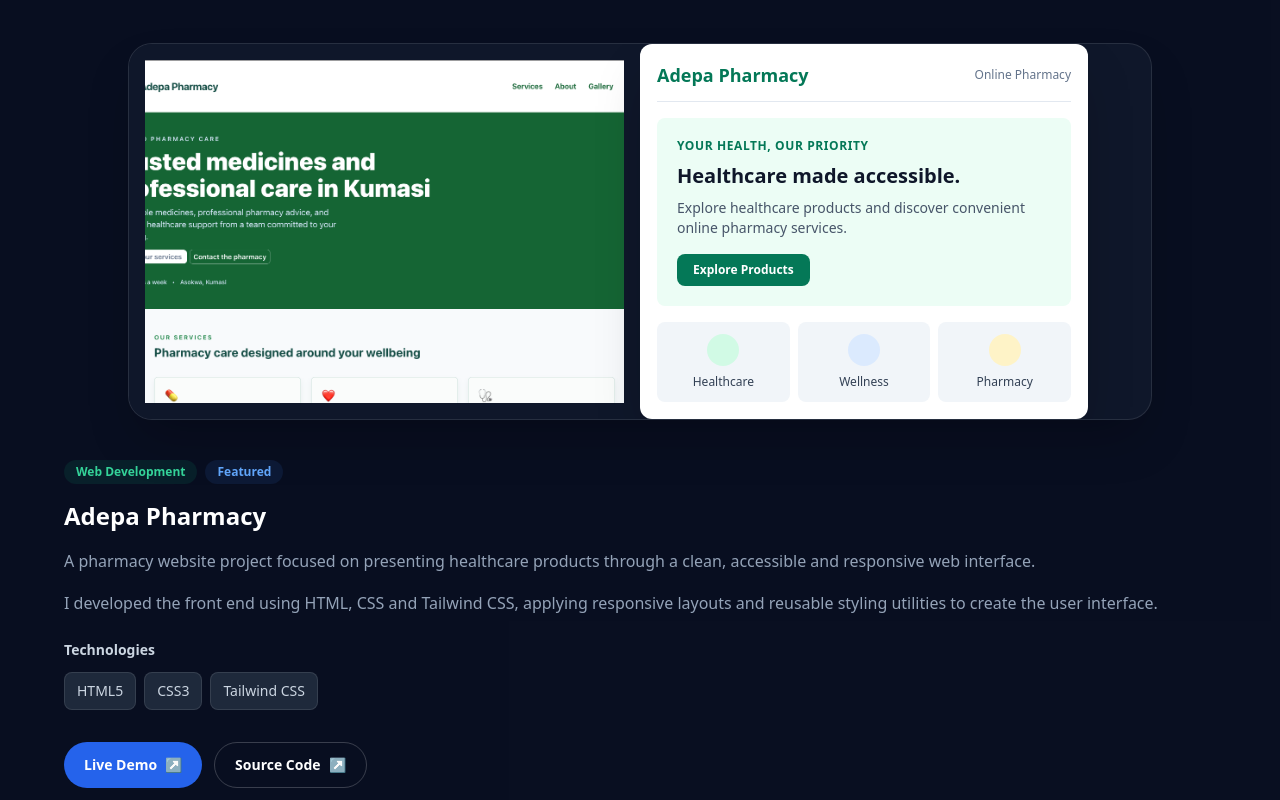
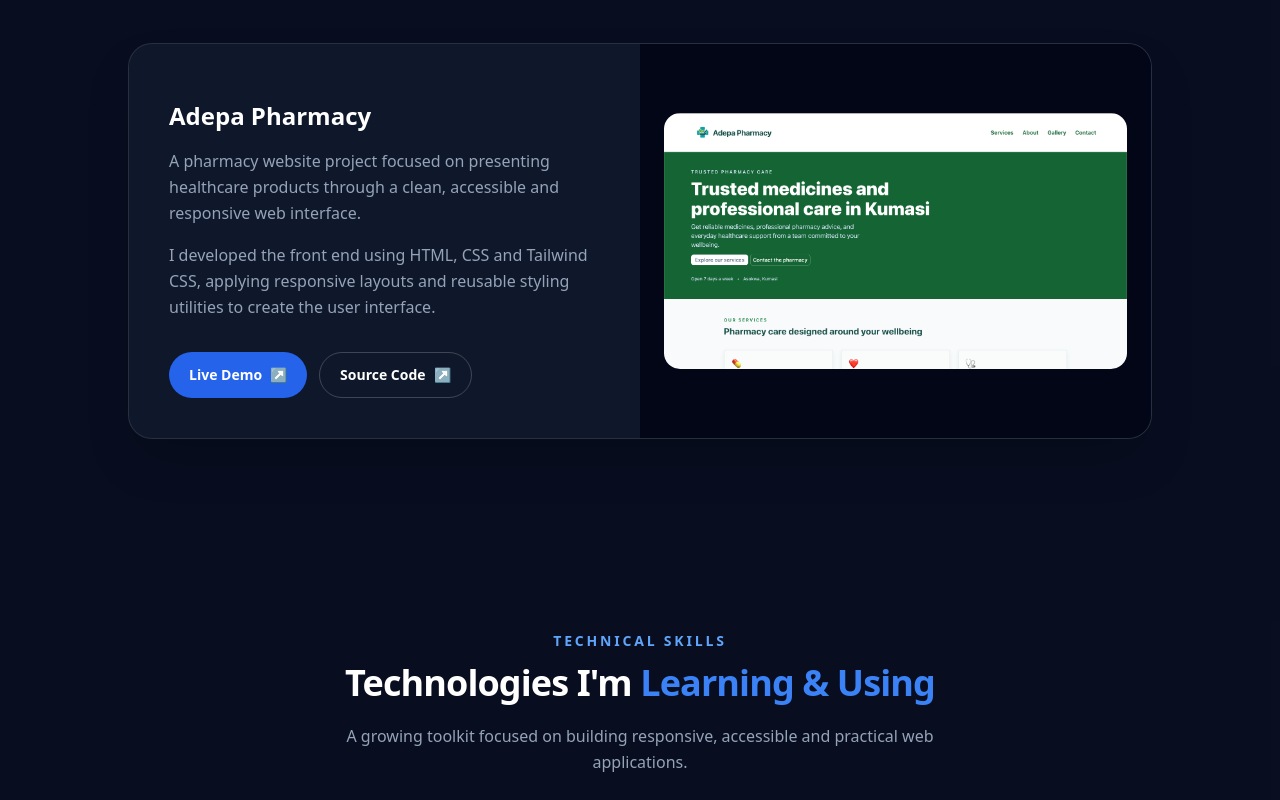
Before and after one commit to DavidTettehPadi/david-portfolio, a plain HTML site: page index.html in a window 1280 px wide. Shown: the part 1920-2720 px from the top of the page. Drawn offline with nearby package versions, Linux system fonts and the light colour scheme.

Commit message:
Update featured project layout

```diff
--- a/index.html
+++ b/index.html
@@ -405,90 +405,14 @@
 
       </div>
 
+    </div>
   <!-- Project card -->
 <div class="mx-auto grid max-w-5xl overflow-hidden rounded-3xl border border-white/10 bg-slate-900 shadow-2xl md:grid-cols-2">
 
-      <!-- Project image / preview -->
-      <div class="flex items-center justify-center overflow-hidden bg-slate-900 p-4">
-
-        <img
-            src="images/adepa-pharmacy.png"
-            alt="Adepa Pharmacy website homepage"
-            loading="lazy"
-            class="h-full w-full object-cover transition duration-500 hover:scale-105"
-        >
-      </div>
-        <div class="w-full max-w-md rounded-xl border border-white/10 bg-white p-4 shadow-2xl">
-
-          <div class="mb-4 flex items-center justify-between border-b border-slate-200 pb-3">
-
-            <span class="text-lg font-extrabold text-emerald-700">
-              Adepa Pharmacy
-            </span>
-
-            <span class="text-xs font-medium text-slate-500">
-              Online Pharmacy
-            </span>
-
-          </div>
-
-          <div class="rounded-lg bg-emerald-50 p-5">
-
-            <p class="text-xs font-semibold uppercase tracking-wider text-emerald-700">
-              Your health, our priority
-            </p>
-
-            <h3 class="mt-2 text-xl font-bold text-slate-900">
-              Healthcare made accessible.
-            </h3>
-
-            <p class="mt-2 text-sm text-slate-600">
-              Explore healthcare products and discover
-              convenient online pharmacy services.
-            </p>
-
-            <div class="mt-4 inline-block rounded-lg bg-emerald-700 px-4 py-2 text-xs font-semibold text-white">
-              Explore Products
-            </div>
-
-          </div>
-
-          <div class="mt-4 grid grid-cols-3 gap-2">
-
-            <div class="rounded-lg bg-slate-100 p-3 text-center">
-              <div class="mx-auto h-8 w-8 rounded-full bg-emerald-100"></div>
-              <p class="mt-2 text-xs font-medium text-slate-700">Healthcare</p>
-            </div>
-
-            <div class="rounded-lg bg-slate-100 p-3 text-center">
-              <div class="mx-auto h-8 w-8 rounded-full bg-blue-100"></div>
-              <p class="mt-2 text-xs font-medium text-slate-700">Wellness</p>
-            </div>
-
-            <div class="rounded-lg bg-slate-100 p-3 text-center">
-              <div class="mx-auto h-8 w-8 rounded-full bg-amber-100"></div>
-              <p class="mt-2 text-xs font-medium text-slate-700">Pharmacy</p>
-            </div>
-
-          </div>
-
-        </div>
-
-      </div>
-
-      <!-- Project details -->
+  <!-- LEFT COLUMN -->
   <div class="flex flex-col justify-center p-8 sm:p-10">
 
     <div class="mb-4 flex flex-wrap items-center gap-2">
-
-          <span class="rounded-full bg-emerald-500/10 px-3 py-1 text-xs font-semibold text-emerald-400">
-            Web Development
-          </span>
-
-          <span class="rounded-full bg-blue-500/10 px-3 py-1 text-xs font-semibold text-blue-400">
-            Featured
-          </span>
-
     </div>
 
     <h3 class="text-2xl font-bold">
@@ -508,59 +432,45 @@
       interface.
     </p>
 
-        <!-- Technology badges -->
-        <div class="mt-6">
+    <!-- YOUR TOOLS USED SECTION -->
 
-          <p class="mb-3 text-sm font-semibold text-slate-300">
-            Technologies
-          </p>
+    <!-- YOUR LIVE DEMO / SOURCE CODE SECTION -->
+     <!-- Project links -->
+<div class="mt-8 flex flex-wrap gap-3">
 
-          <div class="flex flex-wrap gap-2">
+  <a
+    href="https://davidtettehpadi.github.io/adepa-pharmacy/"
+    target="_blank"
+    rel="noopener noreferrer"
+    class="inline-flex items-center rounded-full bg-blue-600 px-5 py-3 text-sm font-semibold text-white transition duration-300 hover:bg-blue-500"
+  >
+    Live Demo
+    <span class="ml-2">↗</span>
+  </a>
 
-            <span class="rounded-lg border border-white/10 bg-slate-800 px-3 py-2 text-sm text-slate-300">
-              HTML5
-            </span>
-
-            <span class="rounded-lg border border-white/10 bg-slate-800 px-3 py-2 text-sm text-slate-300">
-              CSS3
-            </span>
-
-            <span class="rounded-lg border border-white/10 bg-slate-800 px-3 py-2 text-sm text-slate-300">
-              Tailwind CSS
-            </span>
+  <a
+    href="https://github.com/DavidTettehPadi/adepa-pharmacy"
+    target="_blank"
+    rel="noopener noreferrer"
+    class="inline-flex items-center rounded-full border border-white/20 px-5 py-3 text-sm font-semibold text-white transition duration-300 hover:bg-white/10"
+  >
+    Source Code
+    <span class="ml-2">↗</span>
+  </a>
 
 </div>
 
   </div>
 
-        <!-- Project links -->
-        <div class="mt-8 flex flex-wrap gap-3">
+  <!-- RIGHT COLUMN -->
+  <div class="flex items-center justify-center bg-slate-950 p-6">
 
-          <a href="https://davidtettehpadi.github.io/adepa-pharmacy/"
-             target="_blank"
-             rel="noopener noreferrer"
-             class="inline-flex items-center gap-2 rounded-full bg-blue-600 px-5 py-3 text-sm font-semibold text-white transition hover:-translate-y-1 hover:bg-blue-500">
-
-            Live Demo
-
-            <span aria-hidden="true">↗</span>
-
-          </a>
-
-          <a href="https://github.com/DavidTettehPadi/adepa-pharmacy"
-             target="_blank"
-             rel="noopener noreferrer"
-             class="inline-flex items-center gap-2 rounded-full border border-white/20 px-5 py-3 text-sm font-semibold text-white transition hover:border-blue-400 hover:text-blue-400">
-
-            Source Code
-
-            <span aria-hidden="true">↗</span>
-
-          </a>
-
-        </div>
-
-      </div>
+    <img
+      src="images/adepa-pharmacy.png"
+      alt="Adepa Pharmacy website homepage"
+      loading="lazy"
+      class="block h-auto w-full rounded-2xl object-contain"
+    >
 
   </div>
 
```
Lines whose indentation alone changed are shown as unchanged.
